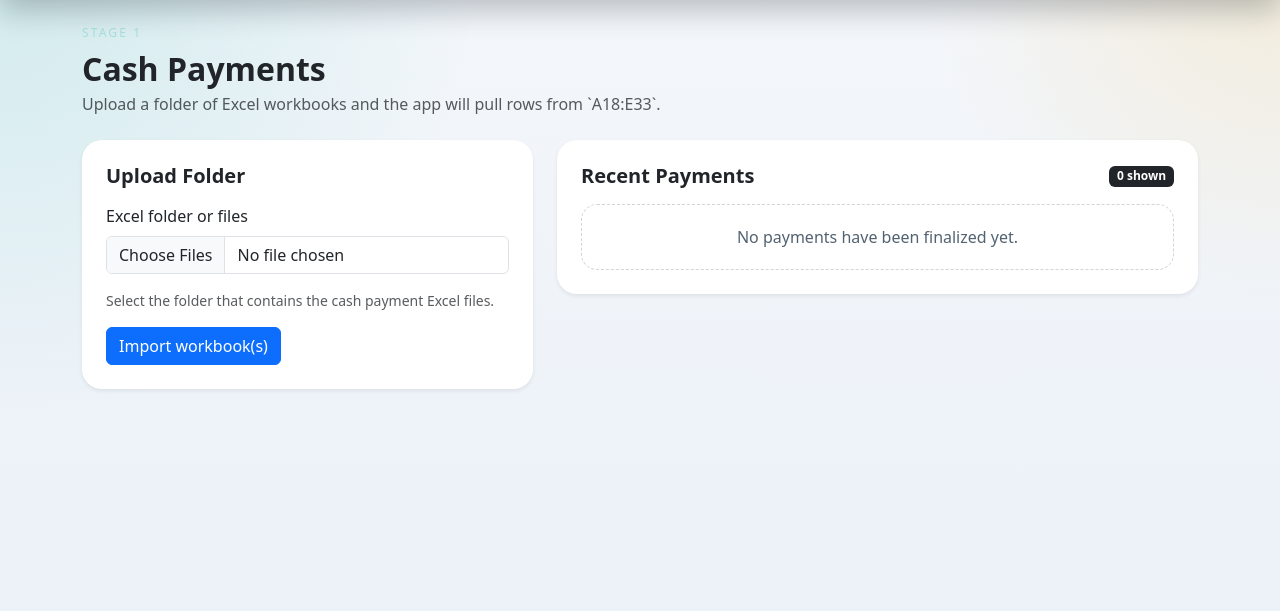
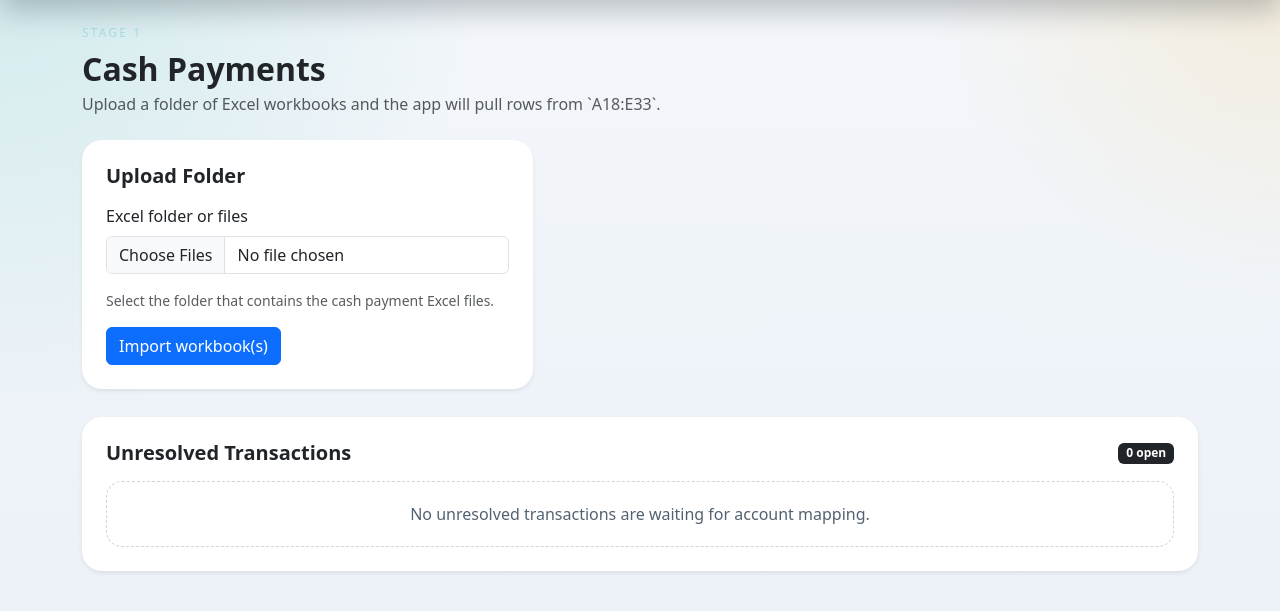
Before and after one commit to Devon-GS/Accounting-Package, a Flask app: page /cash-payments in a window 1280 px wide. Shown: the part 56-667 px from the top of the page. Run offline with Flask 3, Linux system fonts and the light colour scheme; data that the repository does not hold is empty.

Commit message:
Cash payments page fixes

```diff
--- a/app.py
+++ b/app.py
@@ -453,29 +453,29 @@ def batch_summary(batch_id: int) -> dict:
     )
     unresolved = query_all(
         """
-        SELECT supplier_name, COUNT(*) AS item_count
+        SELECT
+            staged_payments.id AS staged_id,
+            staged_payments.batch_id,
+            staged_payments.payment_date,
+            staged_payments.supplier_name,
+            staged_payments.supplier_key,
+            staged_payments.amount_paid,
+            staged_payments.source_sheet,
+            staged_payments.source_row,
+            staged_payments.source_column,
+            import_files.original_filename,
+            import_files.file_date
         FROM staged_payments
-        WHERE batch_id = ? AND account_id IS NULL
-        GROUP BY supplier_key, supplier_name
-        ORDER BY supplier_name
+        JOIN import_files ON import_files.id = staged_payments.file_id
+        WHERE staged_payments.account_id IS NULL
+        ORDER BY import_files.file_date DESC, import_files.original_filename DESC,
+                 staged_payments.source_row ASC, staged_payments.source_column ASC
         """,
-        (batch_id,),
-    )
-    recent = query_all(
-        """
-        SELECT payments.payment_date, payments.supplier_name, payments.amount_paid,
-               accounts.name AS account_name, payments.source_file_name
-        FROM payments
-        JOIN accounts ON accounts.id = payments.account_id
-        ORDER BY payments.id DESC
-        LIMIT 20
-        """
     )
     return {
         "counts": counts,
         "files": files,
         "unresolved": unresolved,
-        "recent": recent,
     }
 
 
@@ -575,70 +575,57 @@ def upload_cash_payments():
     return redirect(url_for("cash_payments", batch_id=batch_id))
 
 
-@app.route("/cash-payments/resolve/<int:batch_id>", methods=["POST"])
-def resolve_cash_payments(batch_id: int):
-    unresolved = query_all(
+@app.route("/cash-payments/resolve/<int:staged_id>", methods=["POST"])
+def resolve_cash_payment_item(staged_id: int):
+    staged = query_one(
         """
-        SELECT DISTINCT supplier_key, supplier_name
+        SELECT staged_payments.*, import_files.original_filename, import_files.file_date
         FROM staged_payments
-        WHERE batch_id = ? AND account_id IS NULL
-        ORDER BY supplier_name
+        JOIN import_files ON import_files.id = staged_payments.file_id
+        WHERE staged_payments.id = ?
         """,
-        (batch_id,),
+        (staged_id,),
     )
-    if not unresolved:
-        flash("No unresolved suppliers were waiting for a mapping.", "info")
-        return redirect(url_for("cash_payments", batch_id=batch_id))
+    if not staged:
+        flash("That transaction could not be found.", "warning")
+        return redirect(url_for("cash_payments"))
 
-    created = 0
-    linked = 0
-    for supplier in unresolved:
-        supplier_key = supplier["supplier_key"]
-        supplier_name = supplier["supplier_name"]
-        form_key = supplier_key.replace(" ", "_")
-        selected_account_id = request.form.get(f"account_id_{form_key}", type=int)
-        new_account_name = request.form.get(f"new_account_{form_key}", "").strip()
+    if staged["account_id"] is not None:
+        flash("That transaction is already resolved.", "info")
+        return redirect(url_for("cash_payments"))
 
-        if selected_account_id:
-            account = query_one("SELECT id FROM accounts WHERE id = ?", (selected_account_id,))
-            if account:
-                ensure_rule(supplier_name, selected_account_id)
-                execute(
-                    """
-                    UPDATE staged_payments
-                    SET account_id = ?
-                    WHERE batch_id = ? AND supplier_key = ? AND account_id IS NULL
-                    """,
-                    (selected_account_id, batch_id, supplier_key),
-                )
-                linked += 1
-            continue
+    selected_account_id = request.form.get("account_id", type=int)
+    new_account_name = request.form.get("new_account_name", "").strip()
+    account_id = None
+    account_name = None
 
-        if new_account_name:
-            existing = find_account_by_normalized_name(new_account_name)
-            if existing:
-                account_id = existing["id"]
-            else:
-                cursor = execute("INSERT INTO accounts (name) VALUES (?)", (new_account_name,))
-                account_id = cursor.lastrowid
-                created += 1
-            ensure_rule(supplier_name, account_id)
-            execute(
-                """
-                UPDATE staged_payments
-                SET account_id = ?
-                WHERE batch_id = ? AND supplier_key = ? AND account_id IS NULL
-                """,
-                (account_id, batch_id, supplier_key),
-            )
-            linked += 1
+    if selected_account_id:
+        account = query_one("SELECT id FROM accounts WHERE id = ?", (selected_account_id,))
+        if account:
+            account_id = selected_account_id
+            account_name = query_one("SELECT name FROM accounts WHERE id = ?", (selected_account_id,))["name"]
+    elif new_account_name:
+        existing = find_account_by_normalized_name(new_account_name)
+        if existing:
+            account_id = existing["id"]
+            account_name = existing["name"]
+        else:
+            cursor = execute("INSERT INTO accounts (name) VALUES (?)", (new_account_name,))
+            account_id = cursor.lastrowid
+            account_name = new_account_name
 
-    inserted = finalize_resolved_rows(batch_id)
-    flash(
-        f"Saved {linked} supplier mapping(s), created {created} new account(s), and finalized {inserted} payment row(s).",
-        "success",
+    if not account_id:
+        flash("Choose an existing account or type a new account name before saving.", "warning")
+        return redirect(url_for("cash_payments"))
+
+    ensure_rule(staged["supplier_name"], account_id)
+    execute(
+        "UPDATE staged_payments SET account_id = ? WHERE id = ?",
+        (account_id, staged_id),
     )
-    return redirect(url_for("cash_payments", batch_id=batch_id))
+    finalize_resolved_rows(staged["batch_id"])
+    flash(f"Saved '{staged['supplier_name']}' to '{account_name}'.", "success")
+    return redirect(url_for("cash_payments"))
 
 
 @app.route("/accounts", methods=["GET", "POST"])
--- a/templates/cash_payments.html
+++ b/templates/cash_payments.html
@@ -22,9 +22,11 @@
         </form>
       </div>
     </div>
+  </div>
 
+  <div class="col-lg-7">
     {% if summary and summary.files %}
-    <div class="card shadow-sm border-0 panel-card mt-4">
+    <div class="card shadow-sm border-0 panel-card">
       <div class="card-body p-4">
         <h2 class="h5 fw-bold mb-3">Latest Batch</h2>
         <div class="small text-body-secondary mb-2">Batch ID: {{ batch_id }}</div>
@@ -40,15 +42,17 @@
     </div>
     {% endif %}
   </div>
+</div>
 
-  <div class="col-lg-7">
+<div class="row g-4 mt-1">
+  <div class="col-12">
     <div class="card shadow-sm border-0 panel-card">
       <div class="card-body p-4">
         <div class="d-flex justify-content-between align-items-center mb-3">
-          <h2 class="h5 fw-bold mb-0">Recent Payments</h2>
-          <span class="badge text-bg-dark">{{ summary.recent|length if summary else 0 }} shown</span>
+          <h2 class="h5 fw-bold mb-0">Unresolved Transactions</h2>
+          <span class="badge text-bg-dark">{{ summary.counts.unresolved_total if summary and summary.counts else 0 }} open</span>
         </div>
-        {% if summary and summary.recent %}
+        {% if summary and summary.unresolved %}
           <div class="table-responsive">
             <table class="table table-sm align-middle">
               <thead>
@@ -56,16 +60,33 @@
                   <th>Date</th>
                   <th>Supplier</th>
                   <th class="text-end">Amount</th>
+                  <th>File</th>
                   <th>Account</th>
+                  <th>New Account</th>
+                  <th></th>
                 </tr>
               </thead>
               <tbody>
-                {% for row in summary.recent %}
+                {% for row in summary.unresolved %}
                   <tr>
                     <td>{{ row.payment_date }}</td>
-                    <td>{{ row.supplier_name }}</td>
+                    <td class="fw-semibold">{{ row.supplier_name }}</td>
                     <td class="text-end">{{ "%.2f"|format(row.amount_paid) }}</td>
-                    <td>{{ row.account_name }}</td>
+                    <td>{{ row.original_filename }}</td>
+                    <td style="min-width: 240px;">
+                      <select class="form-select form-select-sm" name="account_id" form="resolve-{{ row.staged_id }}">
+                        <option value="">Choose account</option>
+                        {% for account in accounts %}
+                          <option value="{{ account.id }}">{{ account.name }}</option>
+                        {% endfor %}
+                      </select>
+                    </td>
+                    <td style="min-width: 240px;">
+                      <input class="form-control form-control-sm" type="text" name="new_account_name" form="resolve-{{ row.staged_id }}" placeholder="New account name">
+                    </td>
+                    <td>
+                      <button class="btn btn-sm btn-primary" type="submit" form="resolve-{{ row.staged_id }}">Save</button>
+                    </td>
                   </tr>
                 {% endfor %}
               </tbody>
@@ -73,7 +94,7 @@
           </div>
         {% else %}
           <div class="empty-state">
-            No payments have been finalized yet.
+            No unresolved transactions are waiting for account mapping.
           </div>
         {% endif %}
       </div>
@@ -82,67 +103,9 @@
 </div>
 
 {% if summary and summary.unresolved %}
-<div class="modal fade" id="resolveModal" tabindex="-1" aria-hidden="true">
-  <div class="modal-dialog modal-xl modal-dialog-scrollable">
-    <div class="modal-content">
-      <div class="modal-header">
-        <div>
-          <h2 class="modal-title h5 mb-1">Resolve supplier mappings</h2>
-          <div class="text-body-secondary">Link unknown suppliers to existing accounts or create new ones.</div>
-        </div>
-        <button type="button" class="btn-close" data-bs-dismiss="modal" aria-label="Close"></button>
-      </div>
-      <form method="post" action="{{ url_for('resolve_cash_payments', batch_id=batch_id) }}">
-        <div class="modal-body">
-          <div class="table-responsive">
-            <table class="table align-middle">
-              <thead>
-                <tr>
-                  <th>Supplier</th>
-                  <th>Rows</th>
-                  <th>Link to existing account</th>
-                  <th>Or create new account</th>
-                </tr>
-              </thead>
-              <tbody>
-                {% for item in summary.unresolved %}
-                  <tr>
-                    <td class="fw-semibold">{{ item.supplier_name }}</td>
-                    <td>{{ item.item_count }}</td>
-                    <td style="min-width: 260px;">
-                      <select class="form-select" name="account_id_{{ item.supplier_key|replace(' ', '_') }}">
-                        <option value="">Choose account</option>
-                        {% for account in accounts %}
-                          <option value="{{ account.id }}">{{ account.name }}</option>
-                        {% endfor %}
-                      </select>
-                    </td>
-                    <td style="min-width: 260px;">
-                      <input class="form-control" type="text" name="new_account_{{ item.supplier_key|replace(' ', '_') }}" placeholder="New account name">
-                    </td>
-                  </tr>
-                {% endfor %}
-              </tbody>
-            </table>
-          </div>
-        </div>
-        <div class="modal-footer">
-          <button type="button" class="btn btn-outline-secondary" data-bs-dismiss="modal">Not now</button>
-          <button type="submit" class="btn btn-primary">Save mappings</button>
-        </div>
-      </form>
-    </div>
-  </div>
-</div>
+  {% for row in summary.unresolved %}
+    <form id="resolve-{{ row.staged_id }}" method="post" action="{{ url_for('resolve_cash_payment_item', staged_id=row.staged_id) }}"></form>
+  {% endfor %}
 {% endif %}
 
 {% endblock %}
-
-{% block scripts %}
-{% if summary and summary.unresolved %}
-<script>
-  const resolveModal = new bootstrap.Modal(document.getElementById('resolveModal'));
-  resolveModal.show();
-</script>
-{% endif %}
-{% endblock %}
```
